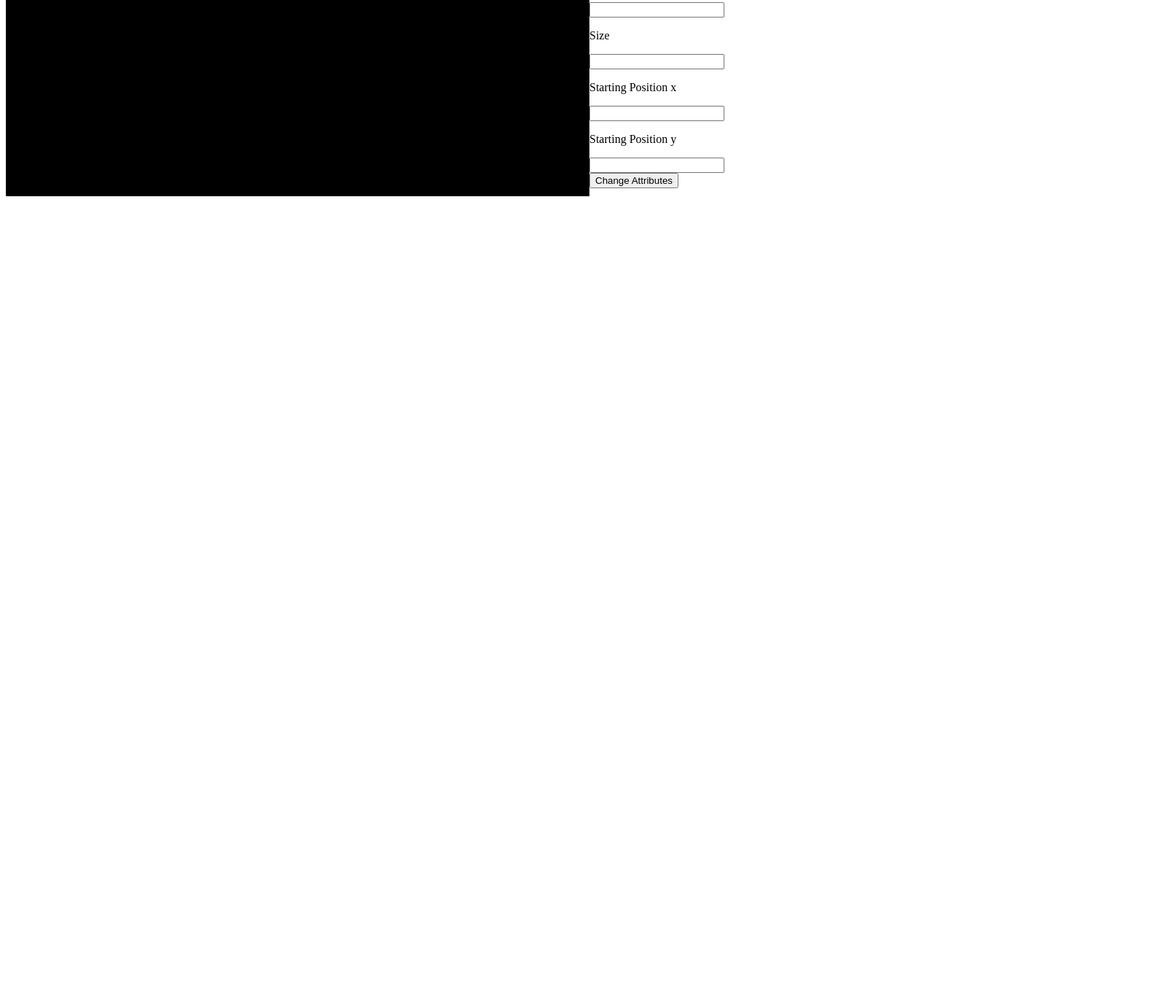
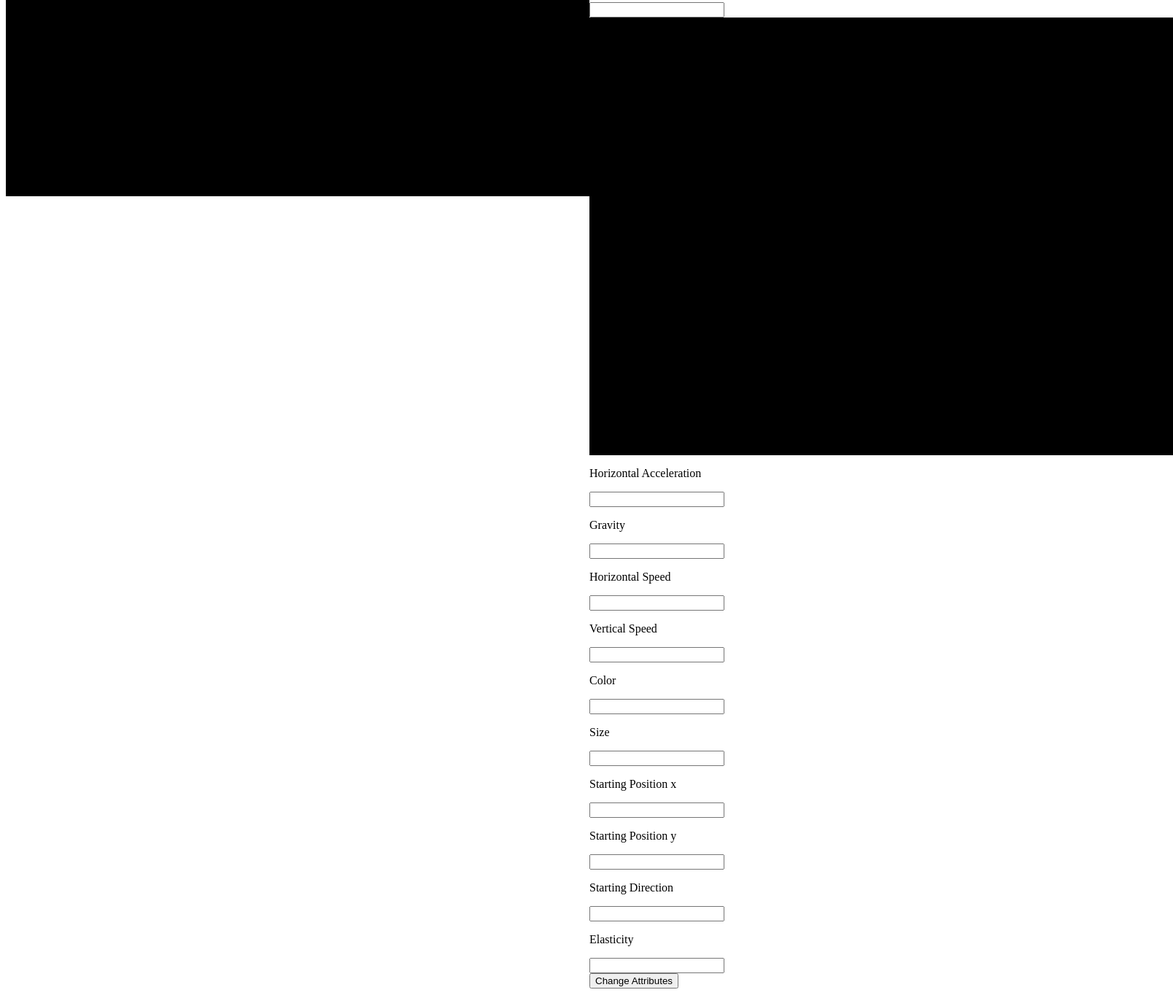
Before and after one commit to KeyMarmot/KeyMarmot.github.io, a plain HTML site: page index.html in a window 1280 px wide. Shown: the part 339-1707 px from the top of the page at 73% size, 1608 px wide, since content can reach past the window. Before the commit the page ends 800 px from the top, so only its background shows below. Drawn offline with Linux system fonts and the light colour scheme.

Commit message:
Update index.html

```diff
--- a/index.html
+++ b/index.html
@@ -16,7 +16,41 @@
             <p>Vertical Speed</p>
             <input type="text" id="vSpeed">
             <p>Color</p>
+            <input type="text" id="color"><!DOCTYPE html>
+<html>
+    <head>
+        <title>Physics Sim</title>
+        <link rel="stylesheet" href="style.css">
+    </head>
+    <body>
+        <canvas id="canvas" width="800" height="600"></canvas>
+        <section id="inputs">
+            <p>Horizontal Acceleration</p>
+            <input type="text" id="hAccel">
+            <p>Gravity</p>
+            <input type="text" id="vAccel">
+            <p>Horizontal Speed</p>
+            <input type="text" id="hSpeed">
+            <p>Vertical Speed</p>
+            <input type="text" id="vSpeed">
+            <p>Color</p>
             <input type="text" id="color">
+            <p>Size</p>
+            <input type="text" id="size">
+            <p>Starting Position x</p>
+            <input type="text" id="startingPosx">
+            <p>Starting Position y</p>
+            <input type="text" id="startingPosy">
+            <p>Starting Direction</p>
+            <input type="text" id="StartingDirection">
+            <p>Elasticity</p>
+            <input type="text" id="Elasticity">
+            <button id="AttChange">Change Attributes</button>
+        </section>
+        <script src = 'index.js'></script>
+    </body>
+</html>
+
             <p>Size</p>
             <input type="text" id="size">
             <p>Starting Position x</p>
```
